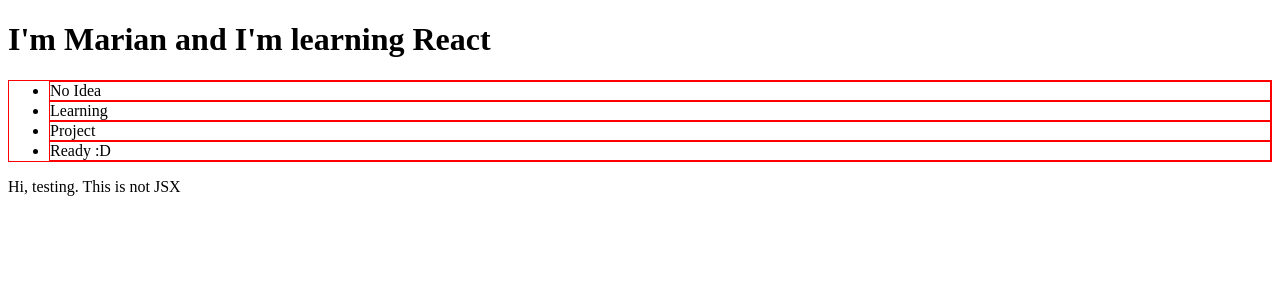
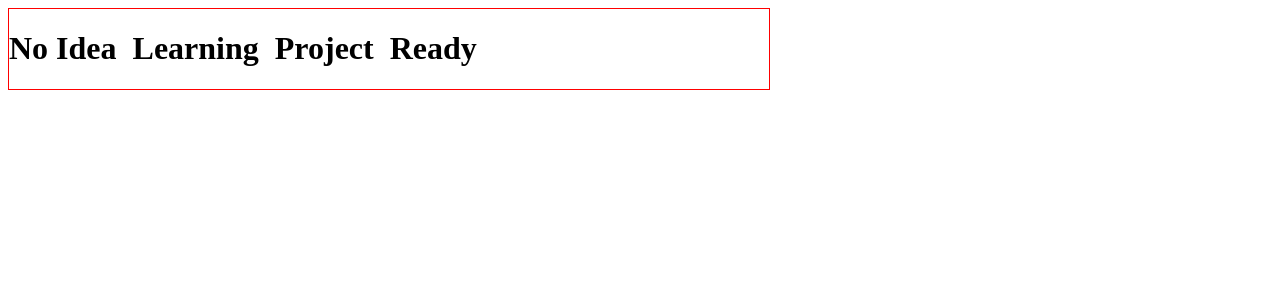
Before and after one commit to mariangz/learning-app, a JavaScript app: page / in a window 1280 px wide. Shown: the top 300 px of the page. Built offline with nearby package versions, Linux system fonts and the light colour scheme.

Commit message:
add container component

```diff
--- a/src/App.js
+++ b/src/App.js
@@ -1,12 +1,16 @@
-import List from './List';
+import Card from './Card';
+import './index.css';
+import Container from './Container';
 
-export default function App({ name, technology }) {
+export default function App() {
   return (
     <>
-      <h1>
-        I'm {name} and I'm learning {technology}
-      </h1>
-      <List />
+      <Container>
+        <Card title="No Idea" />
+        <Card title="Learning" />
+        <Card title="Project" />
+        <Card title="Ready" />
+      </Container>
     </>
   );
 }
--- a/src/Card.js
+++ b/src/Card.js
@@ -1,3 +1,9 @@
-export default function Card() {
-  return <div></div>;
+import Title from './Title';
+
+export default function Card({ title }) {
+  return (
+    <>
+      <Title title={title} />
+    </>
+  );
 }
--- /dev/null
+++ b/src/Container.js
@@ -0,0 +1,3 @@
+export default function Container({ children }) {
+  return <div className="container">{children}</div>;
+}
--- a/src/List.js
+++ /dev/null
@@ -1,16 +0,0 @@
-import React from 'react';
-import './index.css';
-
-export default function List() {
-  return (
-    <>
-      <ul>
-        <li>No Idea</li>
-        <li>Learning</li>
-        <li>Project</li>
-        <li>Ready :D </li>
-      </ul>
-      {React.createElement('p', {}, 'Hi, testing. This is not JSX')}
-    </>
-  );
-}
--- a/src/Main.js
+++ /dev/null
@@ -1,3 +0,0 @@
-export default function Main() {
-  return <main></main>;
-}
--- a/src/Title.js
+++ b/src/Title.js
@@ -1,3 +1,3 @@
-export default function Title() {
-  return <div></div>;
+export default function Title({ title }) {
+  return <h1>{title}</h1>;
 }
--- a/src/index.css
+++ b/src/index.css
@@ -1,3 +1,6 @@
-ul, li {
+.container {
   border: 1px solid red;
+  max-width: 760px;
+  display: flex;
+  gap: 1rem;
 }
```
